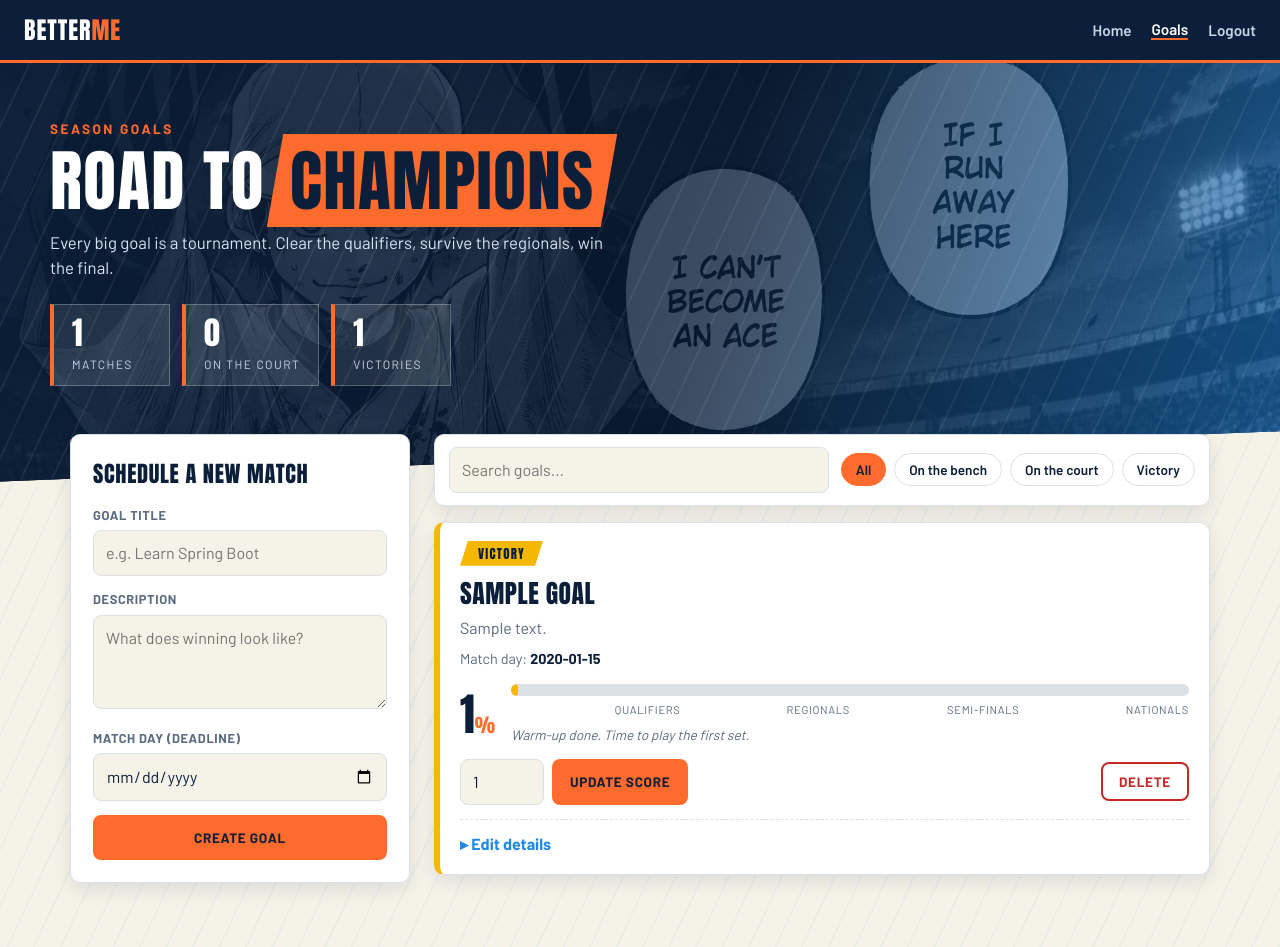
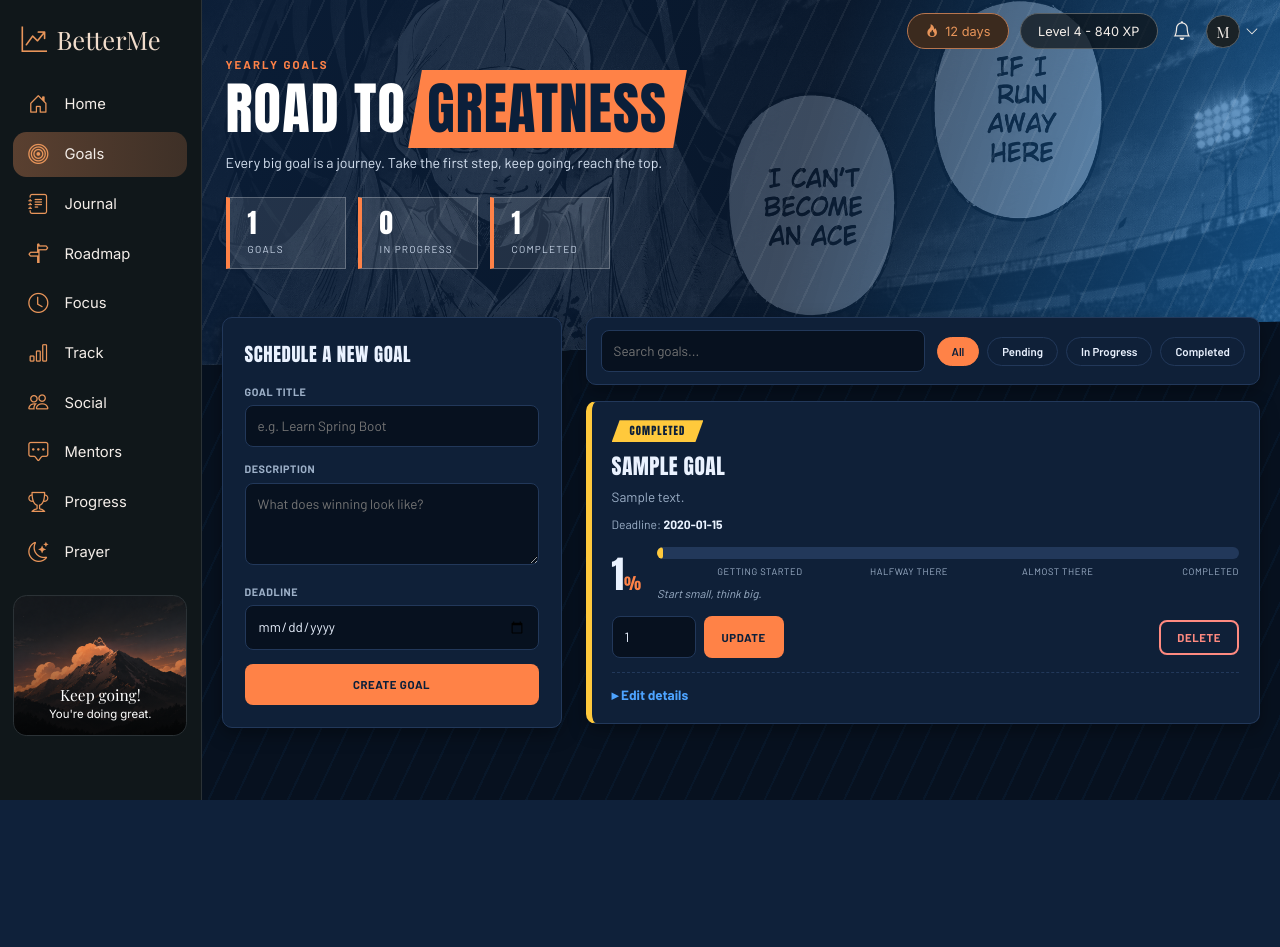
Before and after one commit to Berserker268/BetterMe, a Spring Boot app: page /goals in a window 1280 px wide. After the commit the page ends 800 px from the top, so only its background shows below. Run offline with Spring Boot 4, Linux system fonts and the light colour scheme; the visitor is signed in with stand-in values (Sample User, id 1); tables that the repository leaves empty hold one stand-in row (values such as "Sample post"); some of the project's set-up classes (security, data sources, template engines, error pages and the like) are left out, and stand-ins take their place.

Commit message:
Add shared sidebar/top bar, daily wisdom quotes

```diff
--- a/backend-main/src/main/java/com/betterme/config/SecurityConfig.java
+++ b/backend-main/src/main/java/com/betterme/config/SecurityConfig.java
@@ -44,6 +44,9 @@ public class SecurityConfig {
                                  "/css/**", "/js/**", "/images/**").permitAll()
                 .anyRequest().authenticated()
             )
+            .exceptionHandling(ex -> ex
+                .authenticationEntryPoint(new org.springframework.security.web.authentication.LoginUrlAuthenticationEntryPoint("/"))
+            )
             .formLogin(form -> form
                 .loginPage("/login")
                 .defaultSuccessUrl("/home", true)
@@ -64,7 +67,7 @@ public class SecurityConfig {
                 .expiredUrl("/login?expired")
             )
             .logout(logout -> logout
-                .logoutSuccessUrl("/login?logout")
+                .logoutSuccessUrl("/")
                 .permitAll()
             );
 
--- a/backend-main/src/main/resources/static/css/goals-arena.css
+++ b/backend-main/src/main/resources/static/css/goals-arena.css
@@ -1,16 +1,9 @@
 :root {
-  --bg: #F5F2E8; --surface: #FFFFFF; --ink: #0B1F3A; --muted: #5A6A80; --line: #DCE1E8;
-  --navy: #0B1F3A; --sky: #1E88E5; --orange: #FF6B2C; --gold: #F5B700; --danger: #C62828;
-  --shadow: 0 6px 18px rgba(11, 31, 58, .10);
+  --bg: #07111F; --surface: #0F2038; --ink: #EAF2FF; --muted: #9DB0C8; --line: #22385A;
+  --navy: #0B1F3A; --sky: #4DA3FF; --orange: #FF8247; --gold: #FFC93C; --danger: #FF8A80;
+  --shadow: 0 6px 18px rgba(0, 0, 0, .35);
   --font-head: 'Anton', 'Impact', 'Arial Narrow', sans-serif;
   --font-body: 'Barlow', 'Segoe UI', system-ui, sans-serif;
-}
-@media (prefers-color-scheme: dark) {
-  :root {
-    --bg: #07111F; --surface: #0F2038; --ink: #EAF2FF; --muted: #9DB0C8; --line: #22385A;
-    --sky: #4DA3FF; --orange: #FF8247; --gold: #FFC93C; --danger: #FF8A80;
-    --shadow: 0 6px 18px rgba(0, 0, 0, .35);
-  }
 }
 
 * { box-sizing: border-box; }
--- /dev/null
+++ b/backend-main/src/main/resources/static/css/shell.css
@@ -0,0 +1,60 @@
+/* Shared by every page: colors, sidebar, top bar */
+:root {
+  --sh-line: #2B3236;
+  --sh-orange: #E8955A; --sh-text: #F3EDE8;
+  --sh-sans: "Inter", system-ui, sans-serif;
+  --sh-serif: "Playfair Display", Georgia, serif;
+}
+html { font-size: clamp(10px, 1.68vh, 18px); }
+.app { display: flex; min-height: 100vh; }
+.app a { color: inherit; text-decoration: none; font-weight: 400; }
+i.bi { line-height: 1; }
+
+/* Sidebar */
+.sidebar {
+  width: 15rem; flex-shrink: 0; padding: 1.5rem 1rem;
+  background: #10171A; border-right: 1px solid var(--sh-line);
+  display: flex; flex-direction: column; gap: 0.35rem;
+  font-family: var(--sh-sans); color: var(--sh-text);
+  position: sticky; top: 0; height: 100vh; align-self: flex-start;
+}
+.logo { display: flex; align-items: center; gap: 0.7rem; padding: 0 0.6rem 1.4rem;
+  font-family: var(--sh-serif); font-size: 1.9rem; color: #F0DCCB; }
+.logo i { color: var(--sh-orange); }
+.sidebar a.nav { display: flex; align-items: center; gap: 1.2rem; padding: 0.85rem 1.1rem;
+  border-radius: 1rem; font-size: 1.1rem; }
+.sidebar a.nav i { font-size: 1.5rem; color: var(--sh-orange); }
+.sidebar a.nav:hover { background: #1A2328; }
+.sidebar a.nav.active { background: linear-gradient(90deg, #5A4030, #3E3027); }
+.side-card {
+  margin-top: 1.2rem; height: 10.5rem; border-radius: 1rem; border: 1px solid var(--sh-line);
+  background: url('/images/sidebar-card.png') center / cover;
+  display: flex; flex-direction: column; justify-content: flex-end; align-items: center;
+  text-align: center; padding: 0.9rem; color: #fff; position: relative; overflow: hidden;
+}
+.side-card::before { content: ""; position: absolute; inset: 0;
+  background: linear-gradient(transparent 35%, rgba(0,0,0,0.75)); }
+.side-card * { position: relative; }
+.side-card b { font-family: var(--sh-serif); font-size: 1.15rem; font-weight: 400; }
+.side-card span { font-size: 0.85rem; }
+
+/* Top bar */
+.sh-topbar { display: flex; align-items: center; justify-content: flex-end; gap: 0.8rem;
+  font-family: var(--sh-sans); color: var(--sh-text); }
+.pill { display: flex; align-items: center; gap: 0.5rem; padding: 0.55rem 1.3rem;
+  background: rgba(13,18,21,0.7); border: 1px solid #5A6064; border-radius: 999px; font-size: 0.95rem; }
+.pill.fire { background: #3B2A1E; border-color: #B8764F; color: var(--sh-orange); }
+.bell { font-size: 1.4rem; padding: 0 0.3rem; }
+.avatar-wrap { position: relative; }
+.avatar-btn { display: flex; align-items: center; gap: 0.4rem; background: none; border: none;
+  color: var(--sh-text); cursor: pointer; padding: 0; }
+.avatar { width: 2.5rem; height: 2.5rem; border-radius: 50%; flex-shrink: 0;
+  display: flex; align-items: center; justify-content: center;
+  background: #1A2226; border: 1px solid #5A6064; font-family: var(--sh-serif); font-size: 1.15rem; }
+.menu { display: none; position: absolute; top: 3.2rem; right: 0; min-width: 10rem; z-index: 10;
+  background: #141B1F; border: 1px solid var(--sh-line); border-radius: 0.9rem; padding: 0.4rem; }
+.menu.open { display: block; }
+.menu button { width: 100%; display: flex; align-items: center; gap: 0.6rem; background: none;
+  border: none; color: var(--sh-text); padding: 0.65rem 0.8rem; border-radius: 0.6rem;
+  cursor: pointer; font-size: 1rem; }
+.menu button:hover { background: #2A221E; }
--- /dev/null
+++ b/backend-main/src/main/resources/static/js/shell.js
@@ -0,0 +1,9 @@
+var btn = document.getElementById("avatarBtn");
+var menu = document.getElementById("avatarMenu");
+if (btn && menu) {
+  btn.addEventListener("click", function (e) {
+    e.stopPropagation();
+    menu.classList.toggle("open");
+  });
+  document.addEventListener("click", function () { menu.classList.remove("open"); });
+}
--- /dev/null
+++ b/backend-main/src/main/resources/templates/fragments/shell.html
@@ -0,0 +1,36 @@
+<!DOCTYPE html>
+<html xmlns:th="http://www.thymeleaf.org">
+<body>
+
+<nav class="sidebar" th:fragment="sidebar(active)">
+    <div class="logo"><i class="bi bi-graph-up-arrow"></i> BetterMe</div>
+    <a class="nav" th:classappend="${active == 'home'} ? 'active'" th:href="@{/home}"><i class="bi bi-house-door"></i> Home</a>
+    <a class="nav" th:classappend="${active == 'goals'} ? 'active'" th:href="@{/goals}"><i class="bi bi-bullseye"></i> Goals</a>
+    <a class="nav" th:classappend="${active == 'journal'} ? 'active'" th:href="@{/journal}"><i class="bi bi-journal-text"></i> Journal</a>
+    <a class="nav" href="#"><i class="bi bi-signpost-split"></i> Roadmap</a>
+    <a class="nav" href="#"><i class="bi bi-clock"></i> Focus</a>
+    <a class="nav" href="#"><i class="bi bi-bar-chart"></i> Track</a>
+    <a class="nav" th:classappend="${active == 'social'} ? 'active'" href="#"><i class="bi bi-people"></i> Social</a><a class="nav" href="#"><i class="bi bi-chat-square-dots"></i> Mentors</a>
+    <a class="nav" href="#"><i class="bi bi-trophy"></i> Progress</a>
+    <a class="nav" href="#"><i class="bi bi-moon-stars"></i> Prayer</a>
+
+    <div class="side-card"><b>Keep going!</b><span>You're doing great.</span></div>
+</nav>
+<div class="sh-topbar" th:fragment="topbar">
+    <div class="pill fire"><i class="bi bi-fire"></i> 12 days</div>
+    <div class="pill">Level 4 - 840 XP</div>
+    <i class="bi bi-bell bell"></i>
+    <div class="avatar-wrap">
+        <button class="avatar-btn" id="avatarBtn" type="button">
+            <span class="avatar">M</span><i class="bi bi-chevron-down"></i>
+        </button>
+        <div class="menu" id="avatarMenu">
+            <form th:action="@{/logout}" method="post">
+                <button type="submit"><i class="bi bi-box-arrow-right"></i> Log out</button>
+            </form>
+        </div>
+    </div>
+</div>
+
+</body>
+</html>
--- a/backend-main/src/main/resources/templates/goals.html
+++ b/backend-main/src/main/resources/templates/goals.html
@@ -8,29 +8,30 @@
   <link rel="preconnect" href="https://fonts.gstatic.com" crossorigin>
   <link href="https://fonts.googleapis.com/css2?family=Anton&family=Barlow:wght@400;600;700&display=swap" rel="stylesheet">
   <link rel="stylesheet" th:href="@{/css/goals-arena.css}">
+  <link href="https://fonts.googleapis.com/css2?family=Inter:wght@400;500;600&family=Playfair+Display:wght@400;500&display=swap" rel="stylesheet">
+  <link rel="stylesheet" href="https://cdn.jsdelivr.net/npm/bootstrap-icons@1.11.3/font/bootstrap-icons.min.css">
+  <link rel="stylesheet" th:href="@{/css/shell.css}">
+  <style>
+  .page { flex: 1; min-width: 0; position: relative; }
+  .shell-top { position: absolute; top: 1rem; right: 1.6rem; z-index: 20; }
+  </style>
 </head>
 <body>
 
-<header class="topbar">
-  <a class="brand" th:href="@{/home}">Better<span>Me</span></a>
-  <nav>
-    <a th:href="@{/home}">Home</a>
-    <a th:href="@{/goals}" class="active">Goals</a>
-    <form th:action="@{/logout}" method="post">
-      <button type="submit" class="link-btn">Logout</button>
-    </form>
-  </nav>
-</header>
+<div class="app">
+<nav th:replace="~{fragments/shell :: sidebar('goals')}"></nav>
+<div class="page">
+<div class="shell-top"><div th:replace="~{fragments/shell :: topbar}"></div></div>
 
 <section class="hero">
   <div class="hero-inner">
-    <p class="eyebrow">Season goals</p>
-    <h1>Road to <span class="hl">CHAMPIONS</span></h1>
-    <p class="hero-sub">Every big goal is a tournament. Clear the qualifiers, survive the regionals, win the final.</p>
+    <p class="eyebrow">Yearly goals</p>
+    <h1>Road to <span class="hl">GREATNESS</span></h1>
+    <p class="hero-sub">Every big goal is a journey. Take the first step, keep going, reach the top.</p>
     <div class="scoreboard" aria-label="Summary">
-      <div class="score"><strong id="stat-total">0</strong><span>Matches</span></div>
-      <div class="score"><strong id="stat-court">0</strong><span>On the court</span></div>
-      <div class="score"><strong id="stat-win">0</strong><span>Victories</span></div>
+      <div class="score"><strong id="stat-total">0</strong><span>Goals</span></div>
+      <div class="score"><strong id="stat-court">0</strong><span>In Progress</span></div>
+      <div class="score"><strong id="stat-win">0</strong><span>Completed</span></div>
     </div>
   </div>
 </section>
@@ -39,7 +40,7 @@
 
   <!-- Create goal -->
   <aside class="panel create-panel">
-    <h2>Schedule a new match</h2>
+    <h2>Schedule a new goal</h2>
     <form th:action="@{/goals/create}" th:object="${goalRequest}" method="post">
       <div class="field">
         <label for="title">Goal title</label>
@@ -51,7 +52,7 @@
         <textarea th:field="*{description}" rows="3" maxlength="1000" placeholder="What does winning look like?"></textarea>
       </div>
       <div class="field">
-        <label for="deadline">Match day (deadline)</label>
+        <label for="deadline">Deadline</label>
         <input type="date" th:field="*{deadline}">
       </div>
       <button type="submit" class="btn btn-primary btn-wide">Create goal</button>
@@ -64,16 +65,16 @@
       <input type="search" id="goal-search" placeholder="Search goals..." aria-label="Search goals">
       <div class="chips" role="group" aria-label="Filter by status">
         <button type="button" class="chip active" data-filter="ALL">All</button>
-        <button type="button" class="chip" data-filter="NOT_STARTED">On the bench</button>
-        <button type="button" class="chip" data-filter="IN_PROGRESS">On the court</button>
-        <button type="button" class="chip" data-filter="COMPLETED">Victory</button>
+        <button type="button" class="chip" data-filter="NOT_STARTED">Pending</button>
+        <button type="button" class="chip" data-filter="IN_PROGRESS">In Progress</button>
+        <button type="button" class="chip" data-filter="COMPLETED">Completed</button>
       </div>
     </div>
 
     <div class="empty" th:if="${#lists.isEmpty(goals)}">
       <img th:src="@{/images/goals-empty.png}" alt="" onerror="this.remove()">
-      <h3>No matches scheduled yet</h3>
-      <p>Your road to Nationals starts with one goal. Create it on the left.</p>
+      <h3>No goals scheduled yet</h3>
+      <p>Your road to greatness starts with one goal. Create it on the left.</p>
     </div>
 
     <p class="empty" id="no-results" hidden>No goals match your search or filter.</p>
@@ -86,25 +87,25 @@
              th:classappend="${st == 'COMPLETED'} ? 'is-win' : (${st == 'IN_PROGRESS'} ? 'is-court' : 'is-bench')">
 
       <div class="goal-head">
-        <span class="tag" th:text="${st == 'COMPLETED' ? 'Victory' : (st == 'IN_PROGRESS' ? 'On the court' : 'On the bench')}">On the bench</span>
+        <span class="tag" th:text="${st == 'COMPLETED' ? 'Completed' : (st == 'IN_PROGRESS' ? 'In Progress' : 'Pending goal')}">Pending</span>
         <span class="countdown js-countdown"></span>
       </div>
 
       <h3 class="goal-title" th:text="${goal.title}">Goal title</h3>
       <p class="goal-desc" th:if="${goal.description != null and !#strings.isEmpty(goal.description)}" th:text="${goal.description}"></p>
-      <p class="meta">Match day: <strong th:text="${goal.deadline != null ? goal.deadline : 'Not set'}">Not set</strong></p>
+      <p class="meta">Deadline: <strong th:text="${goal.deadline != null ? goal.deadline : 'Not set'}">Not set</strong></p>
 
       <div class="progress-block">
         <div class="score-big"><strong th:text="${p}">0</strong><span>%</span></div>
         <div class="track-wrap">
           <div class="track"><div class="fill" th:style="'width:' + ${p} + '%'"></div></div>
           <ol class="stages">
-            <li th:classappend="${p >= 25} ? 'reached'">Qualifiers</li>
-            <li th:classappend="${p >= 50} ? 'reached'">Regionals</li>
-            <li th:classappend="${p >= 75} ? 'reached'">Semi-finals</li>
-            <li th:classappend="${p >= 100} ? 'reached'">Nationals</li>
+            <li th:classappend="${p >= 25} ? 'reached'">Getting Started</li>
+            <li th:classappend="${p >= 50} ? 'reached'">Halfway There</li>
+            <li th:classappend="${p >= 75} ? 'reached'">Almost There</li>
+            <li th:classappend="${p >= 100} ? 'reached'">Completed</li>
           </ol>
-          <p class="pep" th:text="${p >= 100 ? 'You made it to Nationals. Take a bow.' : (p >= 75 ? 'Semi-finals won. One match left.' : (p >= 50 ? 'Halfway there. Keep the rally alive.' : (p >= 25 ? 'Qualifiers cleared. Regionals next.' : 'Warm-up done. Time to play the first set.')))}"></p>
+          <p class="pep" th:text="${p >= 100 ? 'You made it to the top. Take a bow.' : (p >= 75 ? 'Almost there. Keep pushing.' : (p >= 50 ? 'Halfway there. Keep the momentum going.' : (p >= 25 ? 'You are on your way. Keep it up.' : 'Start small, think big.')))}"></p>
         </div>
       </div>
 
@@ -112,7 +113,7 @@
         <form class="quick" th:action="@{/goals/update-progress/{id}(id=${goal.id})}" method="post">
           <label class="sr-only" th:for="|progress-${goal.id}|">Progress</label>
           <input type="number" name="progress" min="0" max="100" th:value="${p}" th:id="|progress-${goal.id}|" required>
-          <button type="submit" class="btn btn-primary">Update score</button>
+          <button type="submit" class="btn btn-primary">Update</button>
         </form>
         <form th:action="@{/goals/delete/{id}(id=${goal.id})}" method="post"
               onsubmit="return confirm('Delete this goal?');">
@@ -147,6 +148,8 @@
     </article>
   </section>
 </main>
+
+</div></div>
 
 <script>
   (function () {
@@ -199,7 +202,7 @@
         out.textContent = 'Overdue by ' + (-days) + (days === -1 ? ' day' : ' days');
         out.classList.add('late');
       } else if (days === 0) {
-        out.textContent = 'Match day is today';
+        out.textContent = 'Deadline is today';
         out.classList.add('urgent');
       } else {
         out.textContent = 'D-' + days;
@@ -208,5 +211,8 @@
     });
   })();
 </script>
+
+<script th:src="@{/js/shell.js}"></script>
+
 </body>
 </html>
--- a/backend-main/src/main/resources/templates/landing.html
+++ b/backend-main/src/main/resources/templates/landing.html
@@ -69,7 +69,7 @@
     <section class="cta">
         <i class="ti ti-mountain mount"></i>
         <span class="divider"></span>
-        <p>A motivated mind builds a greater tomorrow.</p>
+        <p class="quote-reveal" th:text="|“${quote.text()}” — ${quote.author()}|"></p>
         <a class="btn btn-dark" th:href="@{/register}">Start your BetterMe journey today <i class="ti ti-arrow-right"></i></a>
     </section>
 
```
Also changed, not shown: backend-main/src/main/java/com/betterme/wisdom/DailyQuoteService.java (added, +55 -0 lines), backend-main/src/main/java/com/betterme/wisdom/WisdomAdvice.java (added, +19 -0 lines), backend-main/src/main/resources/static/css/app.css (+31 -2 lines), backend-main/src/main/resources/static/css/landing.css (+23 -0 lines), backend-main/src/main/resources/templates/home.html (+9 -38 lines).
